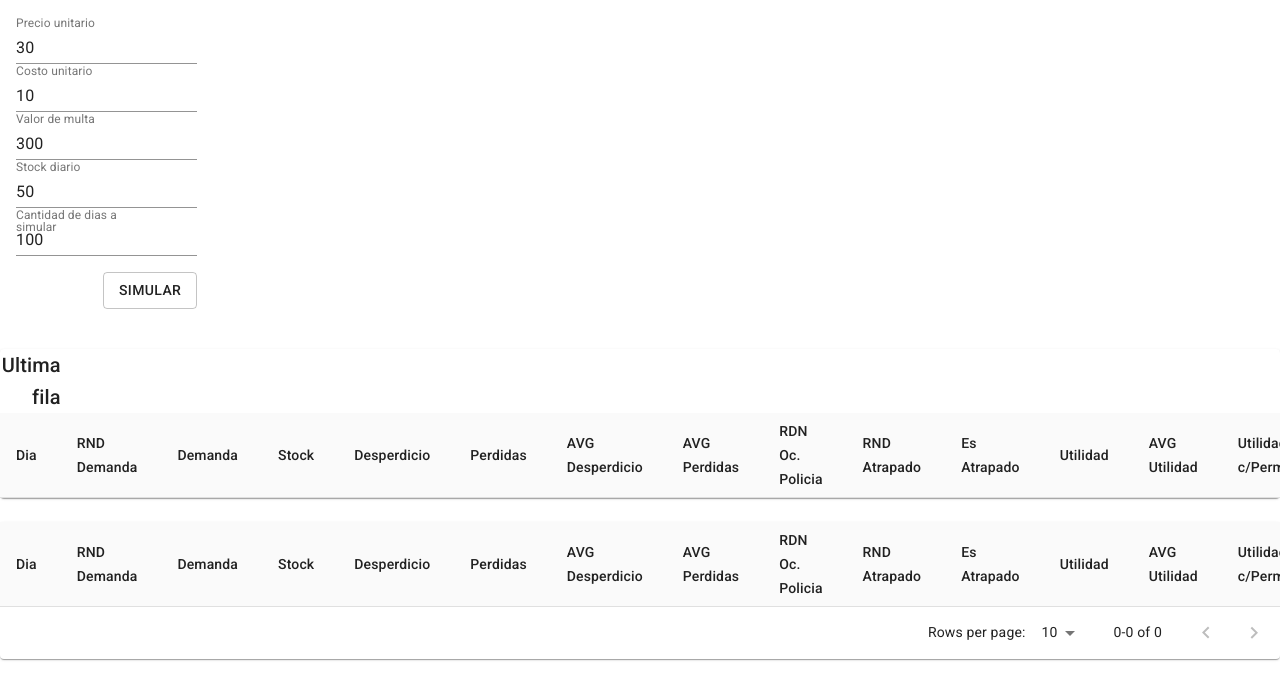
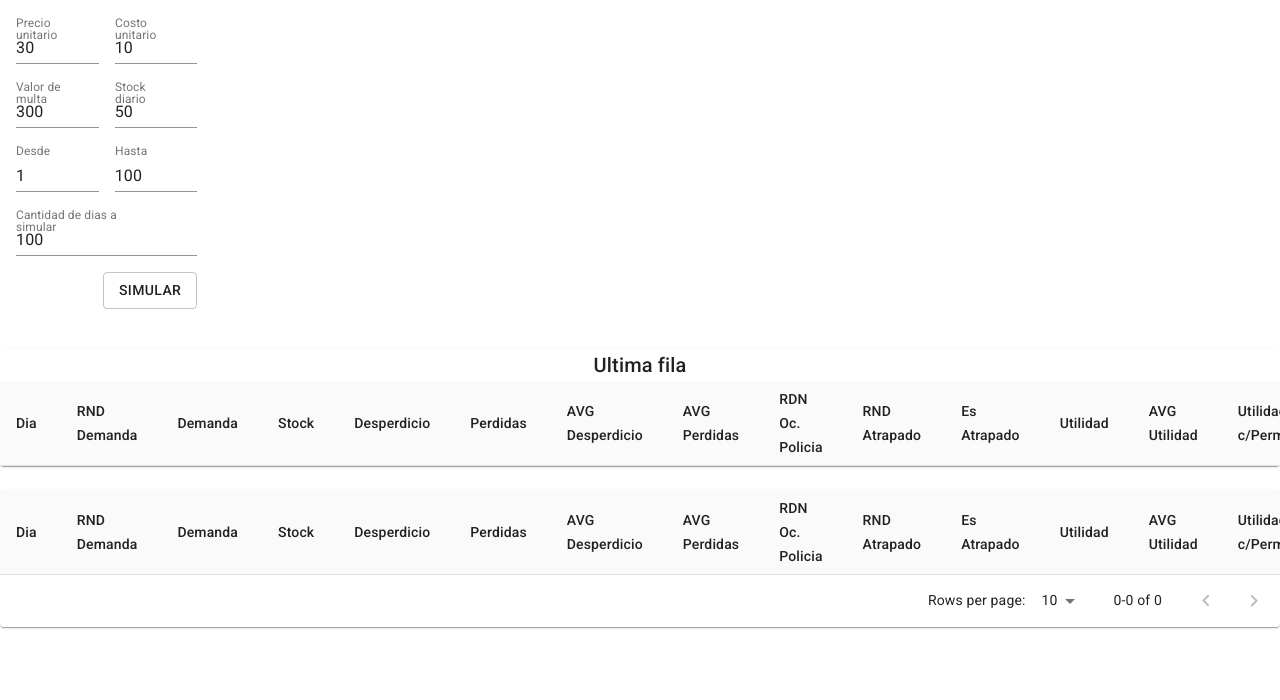
Before and after one commit to juanpsenn/sim-examen-final-2021, a React (Create React App) app: page / in a window 1280 px wide. Shown: the top 700 px of the page. Built offline with nearby package versions, Linux system fonts and the light colour scheme.

Commit message:
last row implemented and compatible with fromDay toDay liimtations

```diff
--- a/src/App.js
+++ b/src/App.js
@@ -7,7 +7,7 @@ import Results from "./components/Result";
 import Chart from "./components/Chart";
 
 export default function App() {
-    const {rows, results, simulate} = useSimulation();
+    const {rows, results, lastRow, simulate} = useSimulation();
     const [reset, setReset] = useState(false);
 
     const handleClickSimulate = (data) => {
@@ -67,7 +67,7 @@ export default function App() {
                     <Box my={3} mx={"auto"}>
                         <Simulation
                             title={"Ultima fila"}
-                            rows={rows.slice(-1)}
+                            rows={lastRow}
                         />
                     </Box> <Box my={3} mx={"auto"}>
                     <Simulation
--- a/src/components/Form/index.js
+++ b/src/components/Form/index.js
@@ -1,5 +1,5 @@
 import React from 'react';
-import {Box, Button, TextField} from "@material-ui/core";
+import {Box, Button, Grid, TextField} from "@material-ui/core";
 import {useFormik} from "formik";
 import * as yup from 'yup';
 import {initialState} from "../Simulation/data";
@@ -32,6 +32,25 @@ const validationSchema = yup.object({
         .positive('Ingrese un numero positivo')
         .integer('Ingrese un numero entero')
         .required('Ingrese un numero')
+        .max(1000000, 'Debe ser <= 1.000.000'),
+    fromDay: yup
+        .number('Ingrese un numero')
+        .typeError('Debe ingresar un numero')
+        .positive('Ingrese un numero positivo')
+        .integer('Ingrese un numero entero')
+        .required('Ingrese un numero')
+        .when('toDay', (toDay, schema) => {
+            return schema.max(toDay >= 500 ? 500 : toDay, 'Debe ser [<= Hasta] o [<= 500]')
+        }),
+    toDay: yup
+        .number('Ingrese un numero')
+        .typeError('Debe ingresar un numero')
+        .positive('Ingrese un numero positivo')
+        .integer('Ingrese un numero entero')
+        .required('Ingrese un numero')
+        .when('simulationDays', (simulationDays, schema) => {
+            return schema.max(simulationDays, 'Debe ser menor al valor de [Cantidad dias]')
+        })
 })
 
 const Form = ({handleSubmit}) => {
@@ -45,6 +64,8 @@ const Form = ({handleSubmit}) => {
     return (
         <Box mx={2}>
             <form onSubmit={formik.handleSubmit}>
+                <Grid container spacing={2}>
+                    <Grid item xs={12} lg={6}>
                         <TextField
                             label="Precio unitario"
                             id="unitPrice"
@@ -60,6 +81,8 @@ const Form = ({handleSubmit}) => {
                             }
                             fullWidth
                         />
+                    </Grid>
+                    <Grid item xs={12} lg={6}>
                         <TextField
                             label="Costo unitario"
                             id="unitCost"
@@ -75,6 +98,8 @@ const Form = ({handleSubmit}) => {
                             }
                             fullWidth
                         />
+                    </Grid>
+                    <Grid item xs={12} lg={6}>
                         <TextField
                             label="Valor de multa"
                             id="penaltyAmount"
@@ -90,6 +115,8 @@ const Form = ({handleSubmit}) => {
                             }
                             fullWidth
                         />
+                    </Grid>
+                    <Grid item xs={12} lg={6}>
                         <TextField
                             label="Stock diario"
                             id="dailyStock"
@@ -105,6 +132,41 @@ const Form = ({handleSubmit}) => {
                             }
                             fullWidth
                         />
+                    </Grid>
+                    <Grid item xs={12} lg={6}>
+                        <TextField
+                            label="Desde"
+                            id="fromDay"
+                            name="fromDay"
+                            value={formik.values.fromDay || ''}
+                            onChange={formik.handleChange}
+                            error={formik.touched.fromDay && Boolean(formik.errors.fromDay)}
+                            helperText={formik.touched.fromDay && formik.errors.fromDay}
+                            inputProps={
+                                {
+                                    maxLength: 7
+                                }
+                            }
+                            fullWidth
+                        />
+                    </Grid>
+                    <Grid item xs={12} lg={6}>
+                        <TextField
+                            label="Hasta"
+                            id="toDay"
+                            name="toDay"
+                            value={formik.values.toDay || ''}
+                            onChange={formik.handleChange}
+                            error={formik.touched.toDay && Boolean(formik.errors.toDay)}
+                            helperText={formik.touched.toDay && formik.errors.toDay}
+                            inputProps={
+                                {
+                                    maxLength: 7
+                                }
+                            }
+                        />
+                    </Grid>
+                    <Grid item xs={12} lg={12}>
                         <TextField
                             label="Cantidad de dias a simular"
                             id="simulationDays"
@@ -115,11 +177,15 @@ const Form = ({handleSubmit}) => {
                             helperText={formik.touched.simulationDays && formik.errors.simulationDays}
                             inputProps={
                                 {
-                            maxLength: 5
+                                    maxLength: 7
                                 }
                             }
                             fullWidth
                         />
+                    </Grid>
+                </Grid>
+
+
                 <Box mt={2} display={"flex"} justifyContent={"flex-end"}>
                     <Button
                         type={"submit"}
--- a/src/components/Simulation/data.js
+++ b/src/components/Simulation/data.js
@@ -21,5 +21,7 @@ export const initialState = {
     unitCost: 10,
     penaltyAmount: 300,
     dailyStock: 50,
-    simulationDays: 100
+    simulationDays: 100,
+    fromDay: 1,
+    toDay: 100
 };
--- a/src/components/Simulation/index.jsx
+++ b/src/components/Simulation/index.jsx
@@ -36,18 +36,18 @@ const Simulation = ({rows, title, pagination, reset}) => {
 
     return (
         <Paper>
+            {
+                title &&
+                <Typography variant="h6" id="tableTitle" align={"center"}>
+                    {title}
+                </Typography>
+            }
             <TableContainer className={classes.table}>
                 <Table
                     stickyHeader
                     size={"small"}
                 >
                     <TableHead>
-                        {
-                            title &&
-                            <Typography variant="h6" id="tableTitle" align={"right"}>
-                                {title}
-                            </Typography>
-                        }
                         <TableRow>
                             {header.map((c, index) =>
                                 <TableCell key={index}>
@@ -56,7 +56,7 @@ const Simulation = ({rows, title, pagination, reset}) => {
                         </TableRow>
                     </TableHead>
                     <TableBody>
-                        {rows.slice(page * rowsPerPage, page * rowsPerPage + rowsPerPage).map((row, index) => (
+                        {rows && rows.slice(page * rowsPerPage, page * rowsPerPage + rowsPerPage).map((row, index) => (
                             <TableRow key={index}>
                                 {row.map((c, index) => (
                                     <TableCell
@@ -84,6 +84,6 @@ const Simulation = ({rows, title, pagination, reset}) => {
             }
         </Paper>
     );
-};
+}
 
 export default Simulation;
--- a/src/hooks/useSimulation.js
+++ b/src/hooks/useSimulation.js
@@ -4,15 +4,20 @@ import {getSimulation} from "../utils/events";
 const useSimulation = () => {
     const [rows, setRows] = useState([]);
     const [results, setResults] = useState([]);
+    const [lastRow, setLastRow] = useState([]);
 
-    const simulate = ({unitPrice, unitCost, penaltyAmount, dailyStock, simulationDays}) => {
-        setRows(getSimulation({
+    const simulate = ({unitPrice, unitCost, penaltyAmount, dailyStock, simulationDays, fromDay, toDay}) => {
+        const {_rows, _lastRow} = getSimulation({
             initPrice: unitPrice,
             initCost: unitCost,
             initPenalty: penaltyAmount,
             initStock: dailyStock,
-            simulationDays
-        }));
+            simulationDays,
+            fromDay,
+            toDay
+        })
+        setRows(_rows);
+        setLastRow(_lastRow)
     }
 
     useEffect(() => {
@@ -41,6 +46,7 @@ const useSimulation = () => {
     return {
         rows,
         results,
+        lastRow,
         simulate
     }
 };
--- a/src/utils/events.js
+++ b/src/utils/events.js
@@ -19,7 +19,7 @@ function getDailyUtilityWithPermission(demand, unitPrice, dailyStock, unitCost,
     return (dailySales * unitPrice) - (dailyStock * unitCost) - (hasPermission ? 0 : permissionCost);
 }
 
-export function getSimulation({initPrice, initCost, initPenalty, initStock, simulationDays}) {
+export function getSimulation({initPrice, initCost, initPenalty, initStock, simulationDays, fromDay, toDay}) {
     let dslAvg;
     let dwAvg;
     let duAvg;
@@ -51,8 +51,9 @@ export function getSimulation({initPrice, initCost, initPenalty, initStock, simu
     let dailyUtilityWithPermission = getDailyUtilityWithPermission(demand, unitPrice, dailyStock, unitCost, hasPermission, permissionCost);
     let dailyUtilityWithPermissionAcumulator = dailyUtilityWithPermission;
 
-    let rows = [[1, randDemand, demand, dailyStock, dailyWaste, dailySalesLost, dailyWasteAcumulator, dailySalesLostAcumulator,
-        randPoliceOcurrance, randPolice, isCaught ? 'SI' : 'NO', dailyUtility, dailyUtilityAcumulator, dailyUtilityWithPermission, dailyUtilityWithPermissionAcumulator]]
+    let rows = (1 >= fromDay && 1 <= toDay) ? [[1, randDemand, demand, dailyStock, dailyWaste, dailySalesLost, dailyWasteAcumulator, dailySalesLostAcumulator,
+        randPoliceOcurrance, randPolice, isCaught ? 'SI' : 'NO', dailyUtility, dailyUtilityAcumulator, dailyUtilityWithPermission, dailyUtilityWithPermissionAcumulator]] : []
+    let lastRow = rows.length > 0 ? rows : [];
 
     for (let i = 2; i <= simulationDays; i++) {
 
@@ -80,8 +81,13 @@ export function getSimulation({initPrice, initCost, initPenalty, initStock, simu
         duAvg = Number(toFixed(dailyUtilityAcumulator / i, 4))
         dupAvg = Number(toFixed(dailyUtilityWithPermissionAcumulator / i, 4))
 
-        rows.push([i, randDemand, demand, dailyStock, dailyWaste, dailySalesLost, dwAvg, dslAvg,
-            randPoliceOcurrance, randPolice, isCaught ? 'SI' : 'NO', dailyUtility, duAvg, dailyUtilityWithPermission, dupAvg])
+        lastRow = [i, randDemand, demand, dailyStock, dailyWaste, dailySalesLost, dwAvg, dslAvg,
+            randPoliceOcurrance, randPolice, isCaught ? 'SI' : 'NO', dailyUtility, duAvg, dailyUtilityWithPermission, dupAvg]
+
+        if (i >= fromDay && i <= toDay) {
+            rows.push([...lastRow])
+        }
+
     }
-    return rows;
+    return {_rows: rows, _lastRow: [lastRow]};
 }
```
Lines whose indentation alone changed are shown as unchanged.
